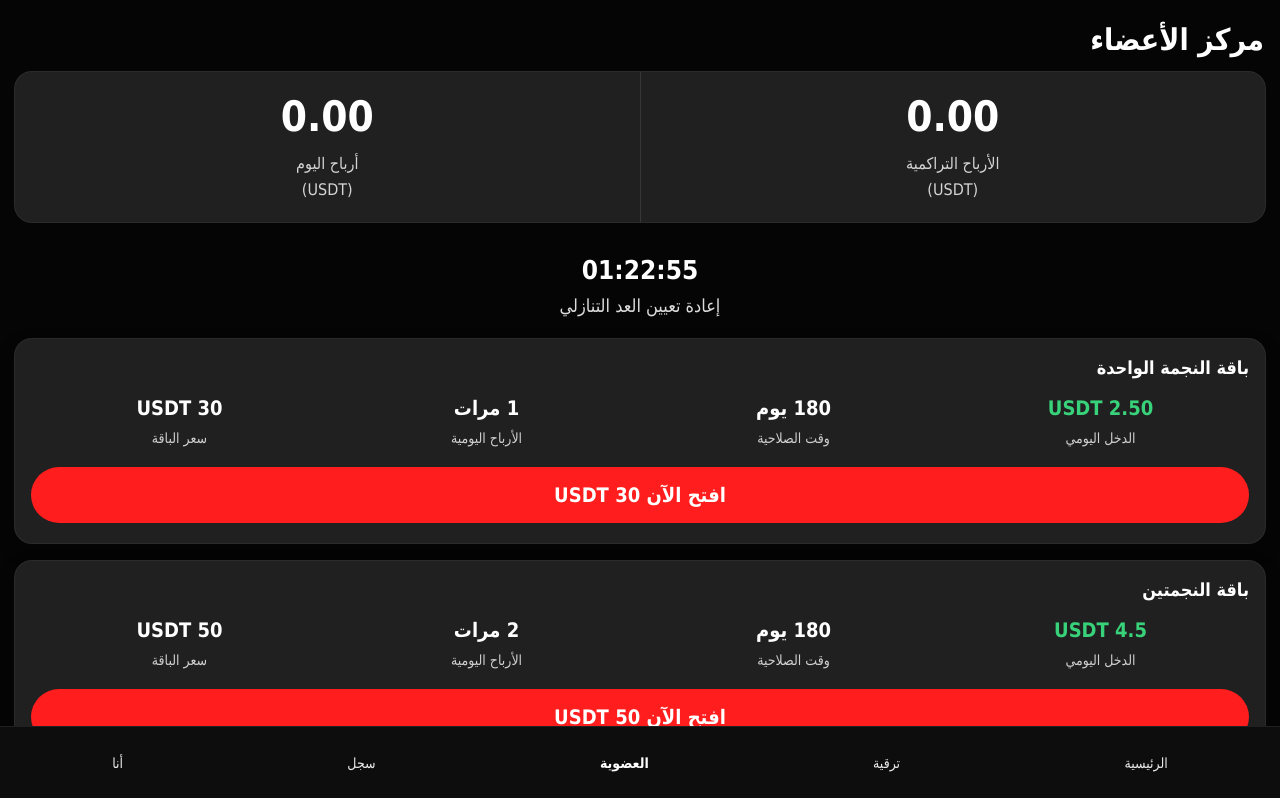
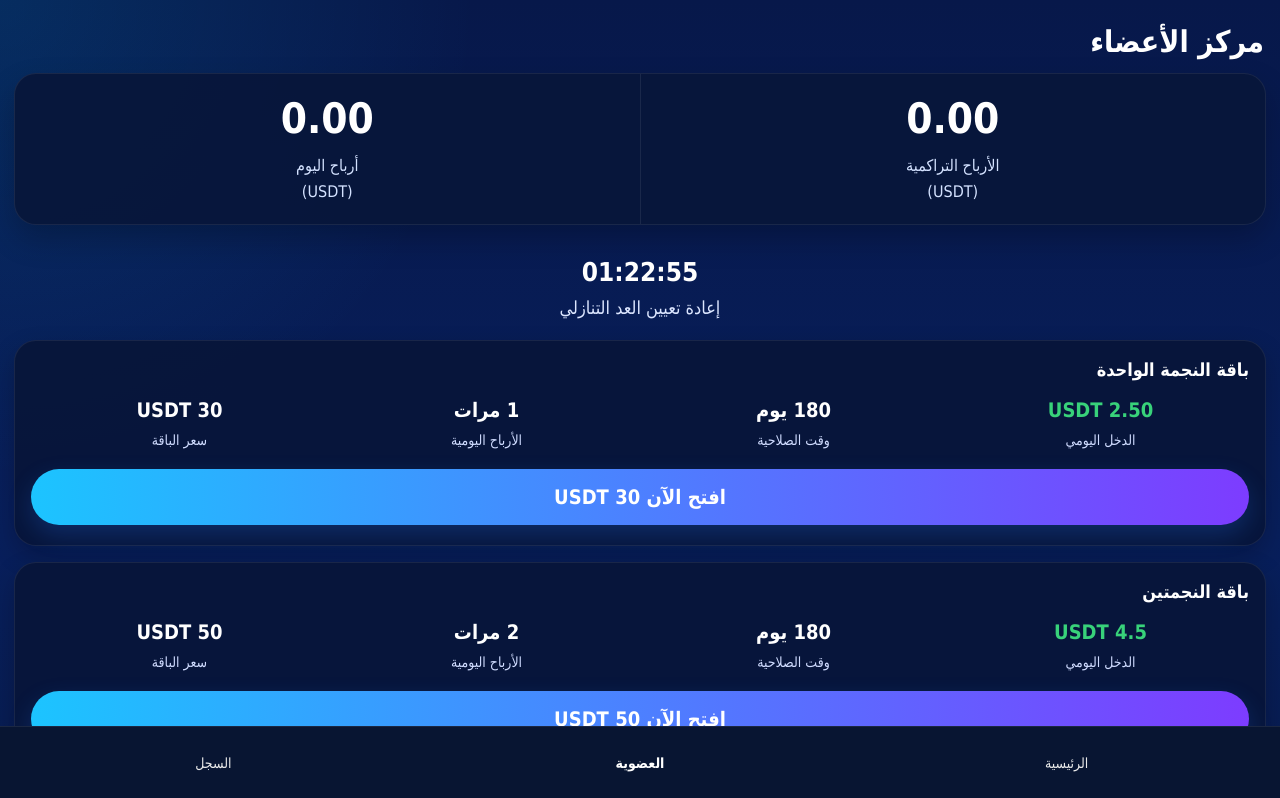
Before and after one commit to twbmyny803-png/Crypto-Sudan-, a website: page membership.html in a window 1280 px wide. Shown: the top 798 px of the page. Drawn offline with Linux system fonts and the light colour scheme.

Commit message:
Update membership.html

```diff
--- a/membership.html
+++ b/membership.html
@@ -13,25 +13,30 @@
     }
 
     body{
-      background:#050505;
+      min-height:100vh;
       color:#fff;
       padding-bottom:90px;
+      background:
+      radial-gradient(circle at top left, rgba(0,195,255,.12), transparent 24%),
+      radial-gradient(circle at bottom right, rgba(124,58,237,.14), transparent 28%),
+      linear-gradient(180deg,#07184a 0%, #081f5c 35%, #071431 100%);
     }
 
     .header{
-      padding:22px 16px 14px;
+      padding:24px 16px 14px;
       font-size:30px;
       font-weight:700;
-      color:#fff;
+      color:#ffffff;
     }
 
     .stats-box{
       margin:0 14px 18px;
-      background:#202020;
-      border-radius:18px;
+      background:rgba(8,22,58,0.92);
+      border-radius:22px;
       display:flex;
       overflow:hidden;
-      border:1px solid rgba(255,255,255,0.05);
+      border:1px solid rgba(255,255,255,0.07);
+      box-shadow:0 14px 30px rgba(0,0,0,0.22);
     }
 
     .stat{
@@ -41,19 +46,19 @@
     }
 
     .stat + .stat{
-      border-right:1px solid rgba(255,255,255,0.1);
+      border-right:1px solid rgba(255,255,255,0.08);
     }
 
     .stat-value{
       font-size:42px;
       font-weight:700;
       margin-bottom:10px;
-      color:#fff;
+      color:#ffffff;
     }
 
     .stat-label{
       font-size:16px;
-      color:#d4d4d4;
+      color:#d4e2ff;
       line-height:1.6;
     }
 
@@ -66,11 +71,12 @@
       font-size:26px;
       font-weight:700;
       margin-bottom:10px;
+      color:#ffffff;
     }
 
     .countdown-label{
       font-size:18px;
-      color:#dcdcdc;
+      color:#dce6ff;
     }
 
     .plans{
@@ -81,18 +87,18 @@
     }
 
     .plan-card{
-      background:#202020;
-      border-radius:18px;
+      background:rgba(8,22,58,0.94);
+      border-radius:22px;
       padding:18px 16px 20px;
-      border:1px solid rgba(255,255,255,0.05);
-      box-shadow:0 8px 20px rgba(0,0,0,0.2);
+      border:1px solid rgba(255,255,255,0.07);
+      box-shadow:0 10px 24px rgba(0,0,0,0.22);
     }
 
     .plan-title{
       font-size:18px;
       font-weight:700;
       margin-bottom:18px;
-      color:#fff;
+      color:#ffffff;
     }
 
     .plan-grid{
@@ -107,7 +113,7 @@
       font-size:20px;
       font-weight:700;
       margin-bottom:8px;
-      color:#fff;
+      color:#ffffff;
     }
 
     .green{
@@ -116,7 +122,7 @@
 
     .plan-label{
       font-size:14px;
-      color:#d0d0d0;
+      color:#d0dcff;
       line-height:1.5;
     }
 
@@ -125,11 +131,12 @@
       height:56px;
       border:none;
       border-radius:30px;
-      background:#ff1d1d;
+      background:linear-gradient(90deg,#1cc4ff,#7d3cff);
       color:#fff;
       font-size:20px;
       font-weight:700;
       cursor:pointer;
+      box-shadow:0 10px 24px rgba(35,122,255,0.22);
     }
 
     .buy-btn:active{
@@ -142,7 +149,7 @@
       right:0;
       left:0;
       height:74px;
-      background:#0d0d0d;
+      background:#081532;
       border-top:1px solid rgba(255,255,255,0.08);
       display:flex;
       justify-content:space-around;
@@ -156,6 +163,7 @@
       font-size:14px;
       text-decoration:none;
       line-height:1.4;
+      min-width:70px;
     }
 
     .nav-item.active{
@@ -185,7 +193,7 @@
       <div class="stat-label">الأرباح التراكمية<br>(USDT)</div>
     </div>
     <div class="stat">
-      <div class="stat-value" id="todayProfit">0</div>
+      <div class="stat-value" id="todayProfit">0.00</div>
       <div class="stat-label">أرباح اليوم<br>(USDT)</div>
     </div>
   </div>
@@ -217,7 +225,7 @@
           <div class="plan-label">سعر الباقة</div>
         </div>
       </div>
-      <button class="buy-btn">افتح الآن 30 USDT</button>
+      <button class="buy-btn" onclick="goToDeposit(30, 'باقة النجمة الواحدة')">افتح الآن 30 USDT</button>
     </div>
 
     <div class="plan-card">
@@ -240,7 +248,7 @@
           <div class="plan-label">سعر الباقة</div>
         </div>
       </div>
-      <button class="buy-btn">افتح الآن 50 USDT</button>
+      <button class="buy-btn" onclick="goToDeposit(50, 'باقة النجمتين')">افتح الآن 50 USDT</button>
     </div>
 
     <div class="plan-card">
@@ -263,7 +271,7 @@
           <div class="plan-label">سعر الباقة</div>
         </div>
       </div>
-      <button class="buy-btn">افتح الآن 90 USDT</button>
+      <button class="buy-btn" onclick="goToDeposit(90, 'باقة الثلاثة نجوم')">افتح الآن 90 USDT</button>
     </div>
 
     <div class="plan-card">
@@ -286,7 +294,7 @@
           <div class="plan-label">سعر الباقة</div>
         </div>
       </div>
-      <button class="buy-btn">افتح الآن 120 USDT</button>
+      <button class="buy-btn" onclick="goToDeposit(120, 'باقة الأربعة نجوم')">افتح الآن 120 USDT</button>
     </div>
 
     <div class="plan-card">
@@ -309,17 +317,15 @@
           <div class="plan-label">سعر الباقة</div>
         </div>
       </div>
-      <button class="buy-btn">افتح الآن 200 USDT</button>
+      <button class="buy-btn" onclick="goToDeposit(200, 'باقة الخمسة نجوم')">افتح الآن 200 USDT</button>
     </div>
 
   </div>
 
   <div class="bottom-nav">
     <a class="nav-item" href="dashboard.html">الرئيسية</a>
-    <a class="nav-item" href="#">ترقية</a>
     <a class="nav-item active" href="membership.html">العضوية</a>
-    <a class="nav-item" href="#">سجل</a>
-    <a class="nav-item" href="#">أنا</a>
+    <a class="nav-item" href="#">السجل</a>
   </div>
 
   <script>
@@ -341,6 +347,11 @@
         String(seconds).padStart(2, "0");
     }
 
+    function goToDeposit(amount, planName) {
+      const url = "deposit.html?amount=" + encodeURIComponent(amount) + "&plan=" + encodeURIComponent(planName);
+      window.location.href = url;
+    }
+
     updateCountdown();
     setInterval(updateCountdown, 1000);
 
@@ -352,4 +363,4 @@
   </script>
 
 </body>
-            </html>
+  </html>
```
